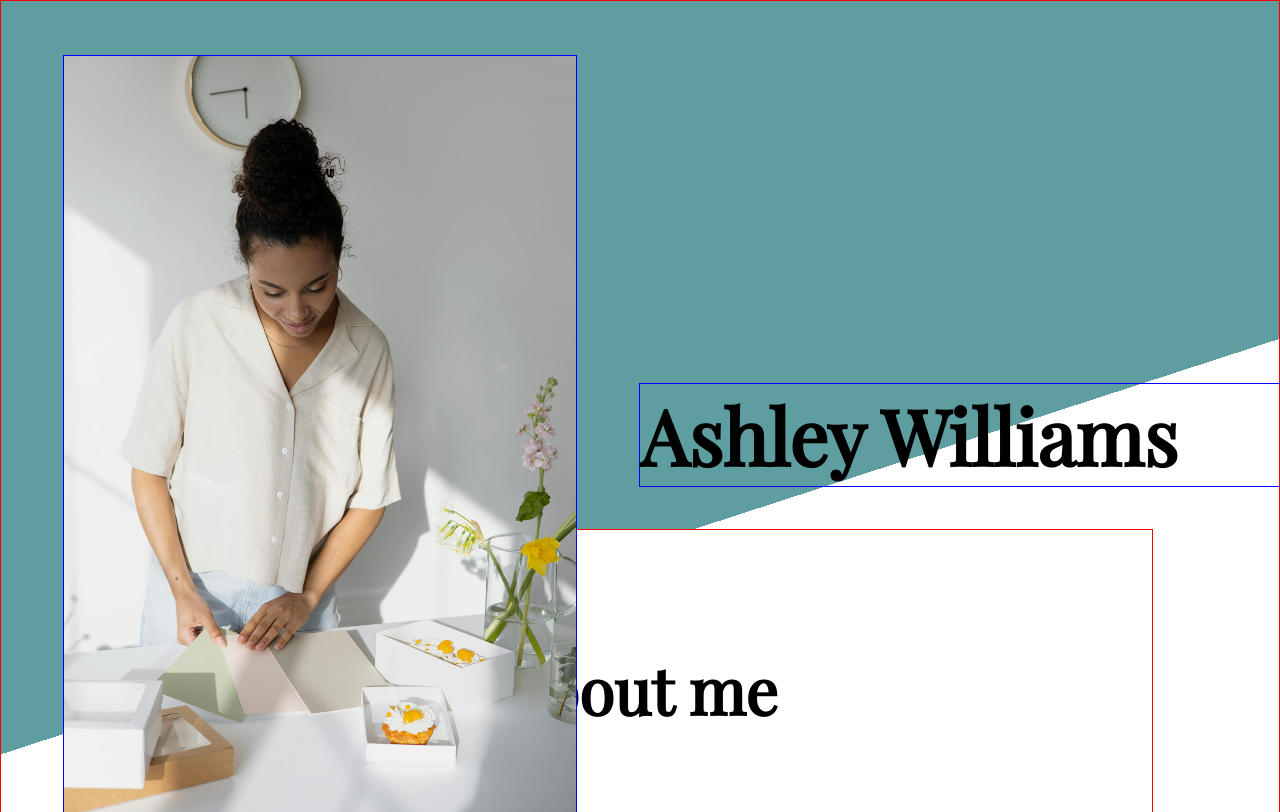
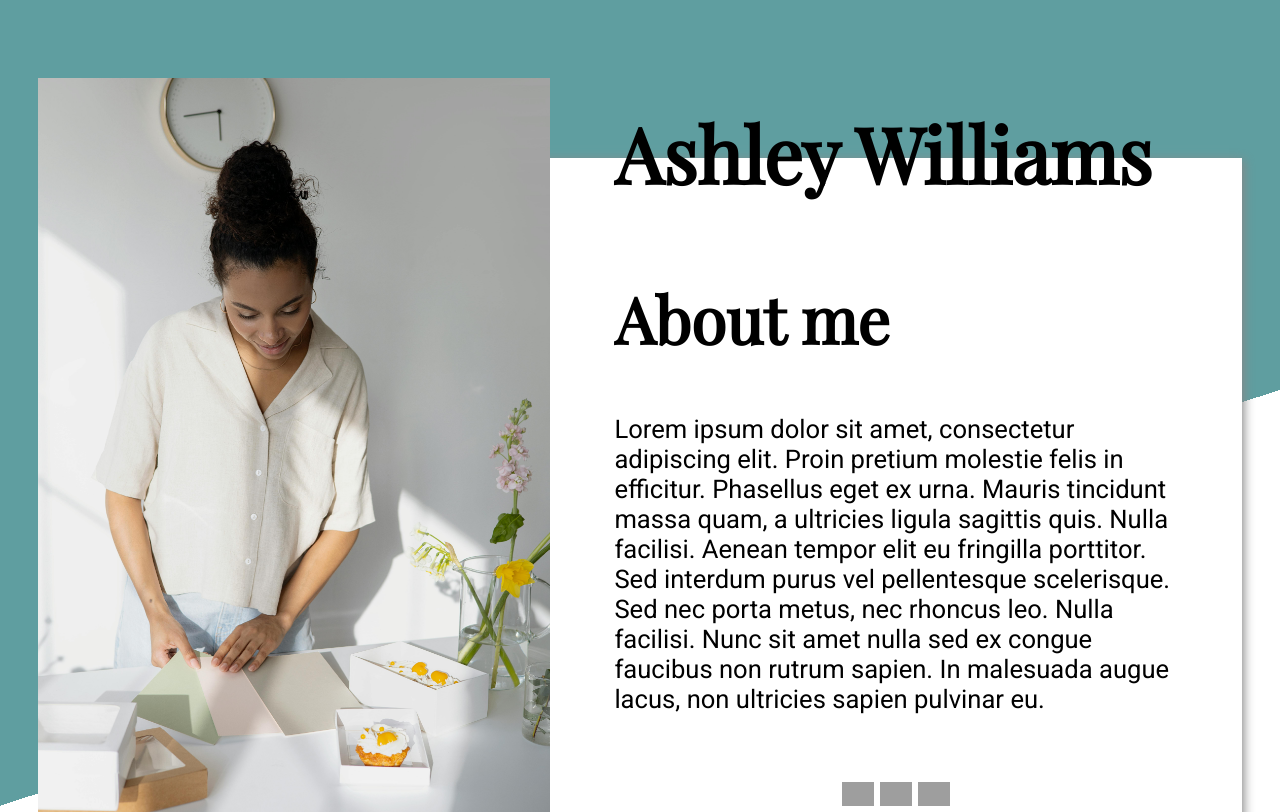
Before and after one commit to reneexie01/odin-homepage, a plain HTML site: page index.html in a window 1280 px wide. Shown: the top 812 px of the page. Drawn offline with nearby package versions, Linux system fonts and the light colour scheme; grey boxes are pictures that could not be loaded.

Commit message:
Attempted overlapping header

```diff
--- a/index.html
+++ b/index.html
@@ -9,13 +9,16 @@
 </head>
 <body>
     <section class="introduction">
-              <div class="introduction-image">
+            <div class="introduction-image">
                 <img src="stock-images/woman-wrapping.jpg" alt="Woman standing and wrapping cakes for her business">
                 <h1>Ashley Williams</h1>
             </div>
+            <div class="spacer"></div>
             <div class="about-me">
-                <h1>About me</h1>
-                <p>Lorem ipsum dolor sit amet, consectetur adipiscing elit. Proin pretium molestie felis in efficitur. Phasellus eget ex urna. Mauris tincidunt massa quam, a ultricies ligula sagittis quis. Nulla facilisi. Aenean tempor elit eu fringilla porttitor. Sed interdum purus vel pellentesque scelerisque. Sed nec porta metus, nec rhoncus leo. Nulla facilisi. Nunc sit amet nulla sed ex congue faucibus non rutrum sapien. In malesuada augue lacus, non ultricies sapien pulvinar eu.</p>
+                <div class="image-intro">
+                    <h1>About me</h1>
+                    <p>Lorem ipsum dolor sit amet, consectetur adipiscing elit. Proin pretium molestie felis in efficitur. Phasellus eget ex urna. Mauris tincidunt massa quam, a ultricies ligula sagittis quis. Nulla facilisi. Aenean tempor elit eu fringilla porttitor. Sed interdum purus vel pellentesque scelerisque. Sed nec porta metus, nec rhoncus leo. Nulla facilisi. Nunc sit amet nulla sed ex congue faucibus non rutrum sapien. In malesuada augue lacus, non ultricies sapien pulvinar eu.</p>
+                </div>
                 <div class="social-icons">
                     <img src="https://cdn.jsdelivr.net/gh/devicons/devicon@latest/icons/github/github-original.svg" alt="github logo"/>
                     <img src="https://cdn.jsdelivr.net/gh/devicons/devicon@latest/icons/linkedin/linkedin-plain.svg" alt="linkedin logo"/>
--- a/style.css
+++ b/style.css
@@ -32,9 +32,6 @@ p {
 }
 
 .introduction-image {
-    display: flex;
-    flex-direction: column;
-    justify-content: flex-end;
     position: relative;
     max-width: 100%;
 }
@@ -50,12 +47,12 @@ p {
     bottom: -10%;
 }
 
-.about-me > h1, .contact-information > h1, .work > h1 {
+.image-intro > h1, .contact-information > h1, .work > h1 {
     font-size: 10vw;
     text-align: center;
 }
 
-.about-me > p {
+.image-intro > p {
     font-size: 5vw;
 }
 
@@ -170,44 +167,49 @@ p {
 @media screen and (min-width: 768px) {
 
  .introduction {
-    background-image: linear-gradient(0.95turn,white 65%, cadetblue 65%);
-    border: 1px solid red;
+    background-image: linear-gradient(0.95turn,white 40%, cadetblue 40%);
     display: flex;
-    flex-wrap: wrap;
 }
+
+ .introduction-image {
+   display: flex;
+   flex-direction: row;
+   align-items: flex-start;
+   justify-content: center;
+   gap: 10vw;
+   max-width: 90vw;
+   position: absolute;
+ }
+
 
  .introduction-image > img {
     max-width: 40vw;
-    translate: -25vw 2vh;
-    z-index: 2;
-    border: 1px solid blue;
+    translate: 5vw 5vh
  }
 
  .introduction-image > h1 {
     font-size: 6vw;
     min-width: 50vw;
-    translate: 25vw -42vh;
-    border: 1px solid blue;
-    z-index: 2;
+    position: relative;
+ }
+
+ .spacer {
+    min-width: 30vw;;
  }
 
  .about-me {
     background-color: white;
     max-width: 70vw;
-    max-height: 50vw;
-    border: 1px solid black;
+    box-shadow: 2px 2px 10px #888888;
     margin-top: 15vh;
-    padding: 5vw;
-    translate: 0vw -50vh;
-    z-index: 1;
-    border: 1px solid red;
+    padding: 5vw 5vw 0 15vw;
  }
 
- .about-me > p {
-    font-size: 3vw;
+ .image-intro > p {
+    font-size: 2vw;
  }
 
- .about-me > h1, .work > h1, .contact-information > h1 {
+ .image-intro > h1, .work > h1, .contact-information > h1 {
     font-size: 5vw;
     text-align: left;
 }
```
